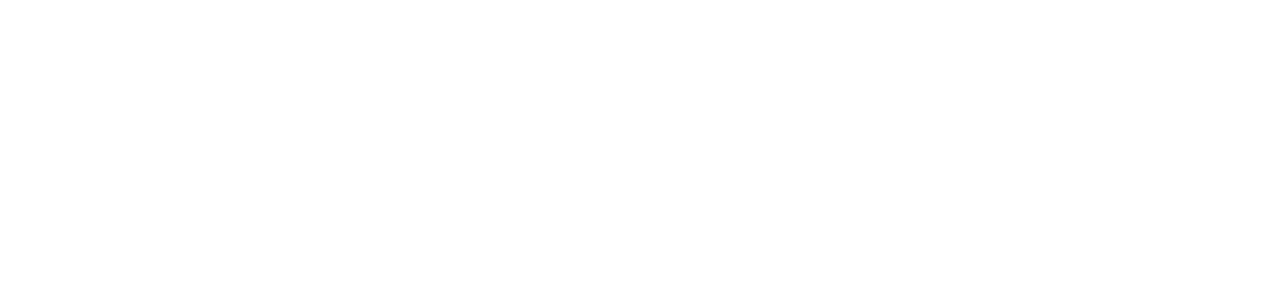
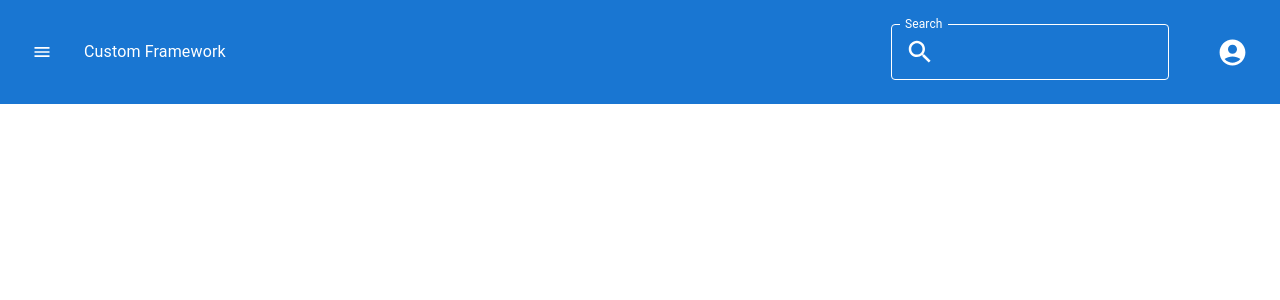
Before and after one commit to vishaljagdhane/Framework, a React (Create React App) app in the folder Framework/framework/: page / in a window 1280 px wide. Shown: the top 300 px of the page. Built offline with nearby package versions, Linux system fonts and the light colour scheme.

Commit message:
LeftSide panel and TopBar click open and close is sucess

```diff
--- a/Framework/framework/src/App.js
+++ b/Framework/framework/src/App.js
@@ -1,10 +1,16 @@
 import logo from './logo.svg';
 import './App.css';
+import ApplicationTopBar from './customDashboard/ApplicationTopBar';
+import ApplicationsLeftSideBar from './customDashboard/ApplicationsLeftSideBar';
+import ApplicationRightSideBar from './customDashboard/ApplicationRightSideBar';
+import ApplicationFottor from './customDashboard/ApplicationFottor';
+import ApplicationDashbaord from './customDashboard/ApplicationDashbaord';
+
 
 function App() {
   return (
 <>
-
+<ApplicationDashbaord/>
 </>
   );
 }
--- /dev/null
+++ b/Framework/framework/src/customDashboard/ApplicationDashbaord.jsx
@@ -0,0 +1,44 @@
+import { Box } from '@mui/material'
+import React, { useState } from 'react'
+import ApplicationsLeftSideBar from './ApplicationsLeftSideBar'
+import ApplicationTopBar from './ApplicationTopBar'
+
+export default function ApplicationDashbaord() {
+  const [sideBarComponent ,setSideBarComponent]=useState(false)
+
+
+  const openSideBarComponent =()=>{
+    setSideBarComponent(!sideBarComponent)
+
+  }
+  return (
+    <>
+   <Box sx={{ width: '100%', height: '100%', background: '#EFF3F8'}}>
+   {
+    sideBarComponent &&(
+    <Box sx={{
+      width: '12%',
+      position: 'fixed',
+      top: 0,
+      left: 0,
+      height: '100vh',
+      bgcolor: 'background.paper',
+      transition: 'width 0.3s ease',
+
+    }}>
+    <ApplicationsLeftSideBar/>
+    </Box>
+    )}
+    <Box
+    sx={{
+      flex: 1,
+      transition: 'margin-left 0.3s ease',
+      marginLeft: sideBarComponent ? '12%' : '0%',
+    }}>
+
+<ApplicationTopBar  openSideBarComponent={openSideBarComponent}/>
+    </Box>
+   </Box>
+    </>
+  )
+}
--- /dev/null
+++ b/Framework/framework/src/customDashboard/ApplicationFottor.jsx
@@ -0,0 +1,11 @@
+import { Box } from '@mui/material'
+import React from 'react'
+
+export default function ApplicationFottor() {
+  return (
+    <>
+      <Box sx={{position:'relative',width:'100%',bottom:0,height:20,bgcolor:'red'}}>
+      </Box>
+    </>
+  )
+}
--- a/Framework/framework/src/customDashboard/ApplicationRightSideBar.jsx
+++ b/Framework/framework/src/customDashboard/ApplicationRightSideBar.jsx
@@ -1,9 +1,12 @@
+import { Box } from '@mui/material'
 import React from 'react'
 
 export default function ApplicationRightSideBar() {
   return (
-    <div>
+    <>
+      <Box sx={{position:'absolute',width:'150px',height:'82vh',bgcolor:'blue',right:0,top:100}}>
 
-    </div>
+      </Box>
+    </>
   )
 }
--- a/Framework/framework/src/customDashboard/ApplicationTopBar.jsx
+++ b/Framework/framework/src/customDashboard/ApplicationTopBar.jsx
@@ -1,9 +1,83 @@
-import React from 'react'
+import React, { useEffect, useState } from 'react'
+import { Box, IconButton, TextField, Typography } from '@mui/material'
+import MenuIcon from '@mui/icons-material/Menu'
+import SearchIcon from '@mui/icons-material/Search'
+import AccountCircleIcon from '@mui/icons-material/AccountCircle'
+import CloseIcon from '@mui/icons-material/Close';
 
-export default function ApplicationTopBar() {
+export default function ApplicationTopBar({openSideBarComponent}) {
+    const [isIcon,setIsIcon]=useState(false)
+    // const clickIconChanged = () => {
+    //   setIsIcon(prevState => !prevState);  // Toggle between MenuIcon and CloseIcon
+    //   alert("Testing is successfully selected");
+
+    //   // Trigger your action to open/close the sidebar here
+    //   if (isIcon) {
+    //     // You can replace this with your actual function to open the sidebar
+    //     console.log("Opening sidebar");
+    //   } else {
+    //     // Replace this with your function to close the sidebar
+    //     console.log("Closing sidebar");
+    //   }
+    // };
   return (
     <>
+      <Box sx={{ width: '100%', position: 'relative' }}>
+        <Box
+          sx={{
+            width: '100%',
+            display: 'flex',
+            justifyContent: 'space-between',
+            bgcolor: '#1976d2',  // Dark blue background
+            color: 'white'  // White font color for contrast
+          }}
+        >
+          <Box padding={3} sx={{ display: 'flex', gap: 3, textAlign: 'center', alignItems: 'center' }}>
+            <IconButton onClick={openSideBarComponent}>
+            <MenuIcon sx={{color:'#fff',fontSize:20}}/>
 
+
+            </IconButton>
+            <Typography sx={{ color: 'white' }}>Custom Framework</Typography>
+          </Box>
+          <Box padding={3} sx={{ display: 'flex', gap: 5, textAlign: 'center', alignItems: 'center' }}>
+          <TextField
+            label="Search"
+            variant="outlined"  // Use outlined variant for the border
+            sx={{
+              position: 'relative',
+            //   border: '1px solid #fff',  // Border color (white here)
+              color: '#fff',  // Text color inside the input field
+              '& .MuiOutlinedInput-root': {
+                '& fieldset': {
+                  borderColor: '#fff',  // Default border color
+                },
+                '&:hover fieldset': {
+                  borderColor: '#fff',  // Border color on hover
+                },
+                '&.Mui-focused fieldset': {
+                  borderColor: '#fff',  // Border color when focused
+                },
+              },
+              '& .MuiInputLabel-root': {
+                color: '#fff',  // Label color
+              },
+              '& .MuiInputBase-input': {
+                color: '#fff',  // Text input color
+              },
+            }}
+            InputProps={{
+              startAdornment: (
+                <SearchIcon sx={{ color: 'white', fontSize: 30 }} />
+              ),
+            }}
+          />
+          <IconButton>
+            <AccountCircleIcon sx={{ position: 'relative', fontSize: 31, color: 'white' }} />
+          </IconButton>
+        </Box>
+        </Box>
+      </Box>
     </>
   )
 }
--- a/Framework/framework/src/customDashboard/ApplicationsLeftSideBar.jsx
+++ b/Framework/framework/src/customDashboard/ApplicationsLeftSideBar.jsx
@@ -1,9 +1,12 @@
+import { Box } from '@mui/material'
 import React from 'react'
 
 export default function ApplicationsLeftSideBar() {
   return (
-    <div>
+    <>
+      <Box sx={{position:'relative',width:'150px',height:'100vh',bgcolor:'orange',top:0}}>
 
-    </div>
+      </Box>
+    </>
   )
 }
--- a/Framework/package.json
+++ b/Framework/package.json
@@ -1,5 +1,6 @@
 {
   "dependencies": {
+    "react-router-dom": "^7.1.3",
     "web-vitals": "^4.2.4"
   }
 }
```
Also changed, not shown: Framework/framework/src/customDashboard/customDashboard.jsx (deleted, +0 -9 lines), 1 other file (tests, documents, lock files or other folders).
